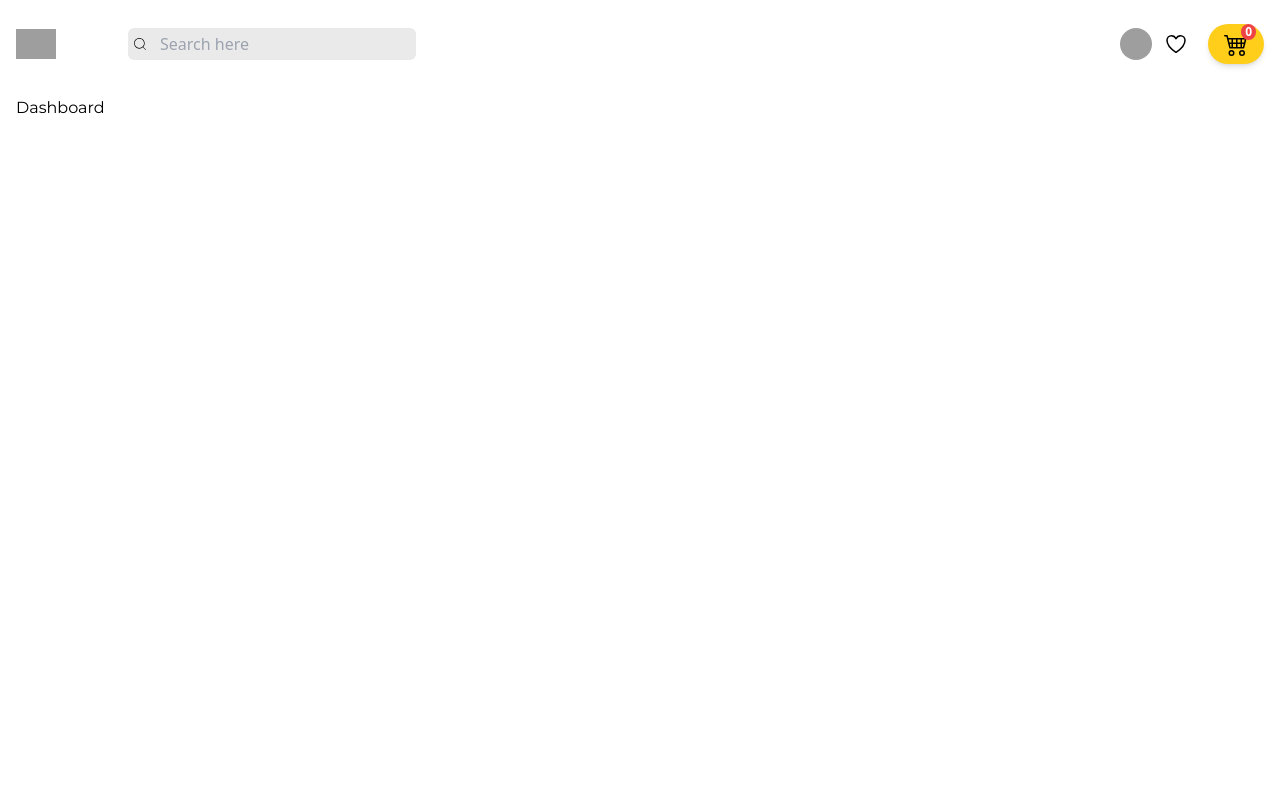
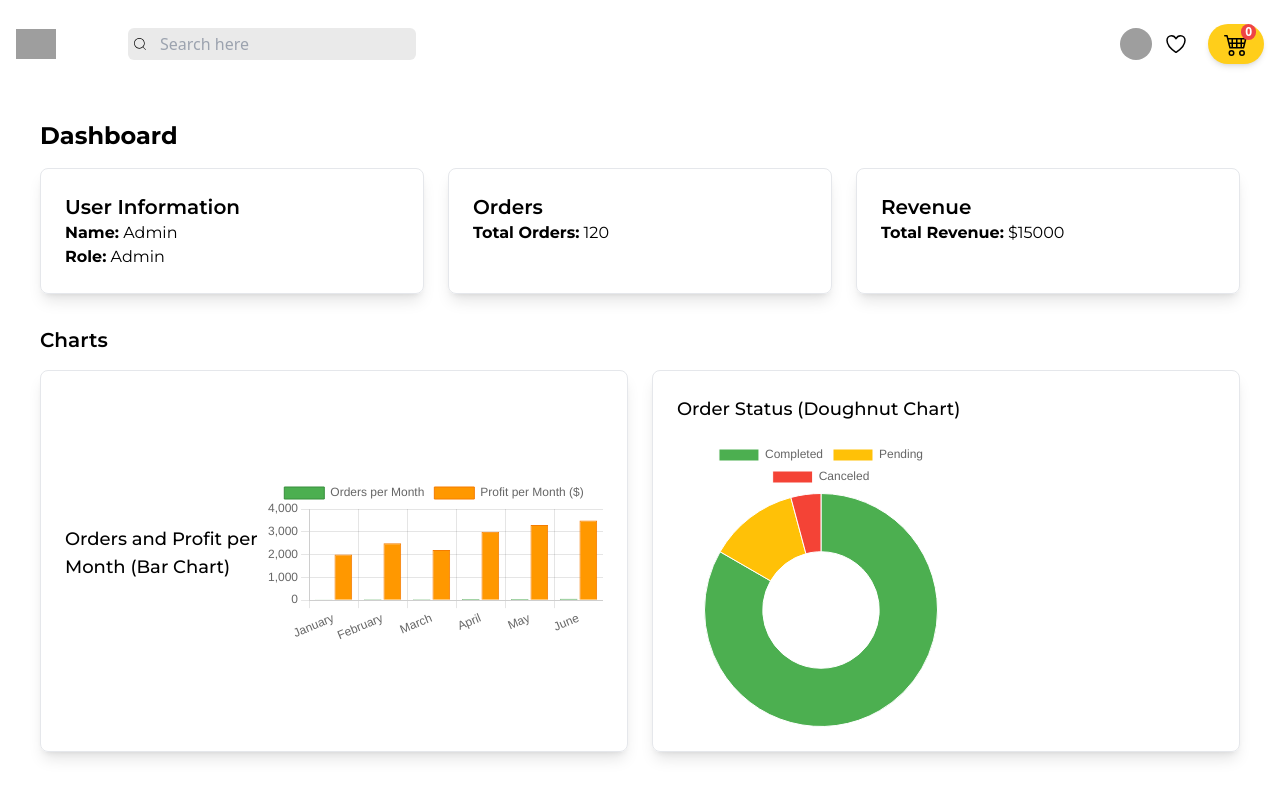
Before and after one commit to AshikurZaman01/Book-Store-App, a React (Vite) app: page /dashboard in a window 1280 px wide. Shown: the top 800 px of the page. Built offline with nearby package versions, Linux system fonts and the light colour scheme; grey boxes are pictures that could not be loaded.

Commit message:
add dashboard

```diff
--- a/package.json
+++ b/package.json
@@ -13,7 +13,9 @@
     "@reduxjs/toolkit": "^2.5.0",
     "@tanstack/react-query": "^5.62.11",
     "axios": "^1.7.9",
+    "chart.js": "^4.4.7",
     "react": "^18.3.1",
+    "react-chartjs-2": "^5.3.0",
     "react-dom": "^18.3.1",
     "react-hot-toast": "^2.5.1",
     "react-icons": "^5.4.0",
--- a/src/Components/Pages/Dashboard/Dashboard.jsx
+++ b/src/Components/Pages/Dashboard/Dashboard.jsx
@@ -1,9 +1,130 @@
-import React from 'react'
+
+import { useDispatch, useSelector } from 'react-redux';
+import { useEffect } from 'react';
+
+
+import { Bar, Doughnut } from 'react-chartjs-2';
+import { Chart as ChartJS, CategoryScale, LinearScale, BarElement, Title, Tooltip, Legend, ArcElement } from 'chart.js';
+import { setError, setLoading, setOrderCount, setTotalRevenue, setUser } from '../../../Redux/Features/dashboard/dashboardSlice';
+
+ChartJS.register(CategoryScale, LinearScale, BarElement, Title, Tooltip, Legend, ArcElement);
 
 const Dashboard = () => {
+    const dispatch = useDispatch();
+    const { user, orderCount, totalRevenue, isLoading, error } = useSelector(state => state.dashboard);
+
+    useEffect(() => {
+        const fetchDashboardData = async () => {
+            dispatch(setLoading(true));
+
+            try {
+                const userData = { name: 'Admin', role: 'Admin' };
+                const orderCount = 120;
+                const totalRevenue = 15000;
+
+                dispatch(setUser(userData));
+                dispatch(setOrderCount(orderCount));
+                dispatch(setTotalRevenue(totalRevenue));
+
+            } catch (err) {
+                dispatch(setError('Failed to load dashboard data.'));
+            } finally {
+                dispatch(setLoading(false));
+            }
+        };
+
+        fetchDashboardData();
+    }, [dispatch]);
+
+
+    const barChartData = {
+        labels: ['January', 'February', 'March', 'April', 'May', 'June'],
+        datasets: [
+            {
+                label: 'Orders per Month',
+                data: [30, 40, 35, 50, 55, 60],
+                backgroundColor: '#4CAF50',
+                borderColor: '#388E3C',
+                borderWidth: 1,
+            },
+
+            {
+                label: 'Profit per Month ($)',
+                data: [2000, 2500, 2200, 3000, 3300, 3500],
+                backgroundColor: '#FF9800',
+                borderColor: '#F57C00',
+                borderWidth: 1,
+            },
+        ],
+    };
+
+
+    const doughnutChartData = {
+        labels: ['Completed', 'Pending', 'Canceled'],
+        datasets: [
+            {
+                label: 'Order Status',
+                data: [100, 15, 5],
+                backgroundColor: ['#4CAF50', '#FFC107', '#F44336'],
+                borderWidth: 1,
+            },
+        ],
+    };
+
     return (
-        <div>Dashboard</div>
-    )
-}
+        <div className="container mx-auto p-6">
+            {isLoading ? (
+                <p>Loading...</p>
+            ) : error ? (
+                <p className="text-red-500">{error}</p>
+            ) : (
+                <div>
+                    <h1 className="text-2xl font-bold mb-4">Dashboard</h1>
 
-export default Dashboard
+                    <div className="grid grid-cols-1 md:grid-cols-3 gap-6">
+                        <div className="p-6 border border-gray-200 rounded-lg shadow-lg">
+                            <h2 className="text-xl font-semibold">User Information</h2>
+                            <p><strong>Name:</strong> {user?.name}</p>
+                            <p><strong>Role:</strong> {user?.role}</p>
+                        </div>
+
+                        <div className="p-6 border border-gray-200 rounded-lg shadow-lg">
+                            <h2 className="text-xl font-semibold">Orders</h2>
+                            <p><strong>Total Orders:</strong> {orderCount}</p>
+                        </div>
+
+                        <div className="p-6 border border-gray-200 rounded-lg shadow-lg">
+                            <h2 className="text-xl font-semibold">Revenue</h2>
+                            <p><strong>Total Revenue:</strong> ${totalRevenue}</p>
+                        </div>
+                    </div>
+
+                    <div className="mt-8">
+                        <h2 className="text-xl font-semibold">Charts</h2>
+                        <div className="grid grid-cols-1 md:grid-cols-2 gap-6 mt-4">
+
+
+                            <div className="p-6 border border-gray-200 rounded-lg shadow-lg flex justify-center items-center">
+                                <h3 className="text-lg font-medium mb-4">Orders and Profit per Month (Bar Chart)</h3>
+                                <div className="w-full max-w-lg">
+                                    <Bar data={barChartData} options={{ responsive: true }} />
+                                </div>
+                            </div>
+
+
+
+                            <div className="p-6 border border-gray-200 rounded-lg shadow-lg">
+                                <h3 className="text-lg font-medium mb-4">Order Status (Doughnut Chart)</h3>
+                                <div className="h-72">
+                                    <Doughnut data={doughnutChartData} options={{ responsive: true }} />
+                                </div>
+                            </div>
+                        </div>
+                    </div>
+                </div>
+            )}
+        </div>
+    );
+};
+
+export default Dashboard;
--- /dev/null
+++ b/src/Redux/Features/dashboard/dashboardSlice.js
@@ -0,0 +1,35 @@
+import { createSlice } from '@reduxjs/toolkit';
+
+const initialState = {
+    user: null,
+    orderCount: 0,
+    totalRevenue: 0,
+    isLoading: false,
+    error: null,
+};
+
+const dashboardSlice = createSlice({
+    name: 'dashboard',
+    initialState,
+    reducers: {
+        setUser: (state, action) => {
+            state.user = action.payload;
+        },
+        setOrderCount: (state, action) => {
+            state.orderCount = action.payload;
+        },
+        setTotalRevenue: (state, action) => {
+            state.totalRevenue = action.payload;
+        },
+        setLoading: (state, action) => {
+            state.isLoading = action.payload;
+        },
+        setError: (state, action) => {
+            state.error = action.payload;
+        },
+    },
+});
+
+export const { setUser, setOrderCount, setTotalRevenue, setLoading, setError } = dashboardSlice.actions;
+
+export default dashboardSlice.reducer;
--- a/src/Redux/Store/store.js
+++ b/src/Redux/Store/store.js
@@ -1,11 +1,13 @@
 import { configureStore } from '@reduxjs/toolkit';
 import cartSlice from '../Features/Cart/cartSlice';
 import orderSlice from '../Features/Orders/orderSlice';
+import dashboardSlice from '../Features/dashboard/dashboardSlice';
 
 const store = configureStore({
     reducer: {
         cart: cartSlice,
         order: orderSlice,
+        dashboard: dashboardSlice,
     }
 })
 
```
Also changed, not shown: 1 other file (tests, documents, lock files or other folders).
